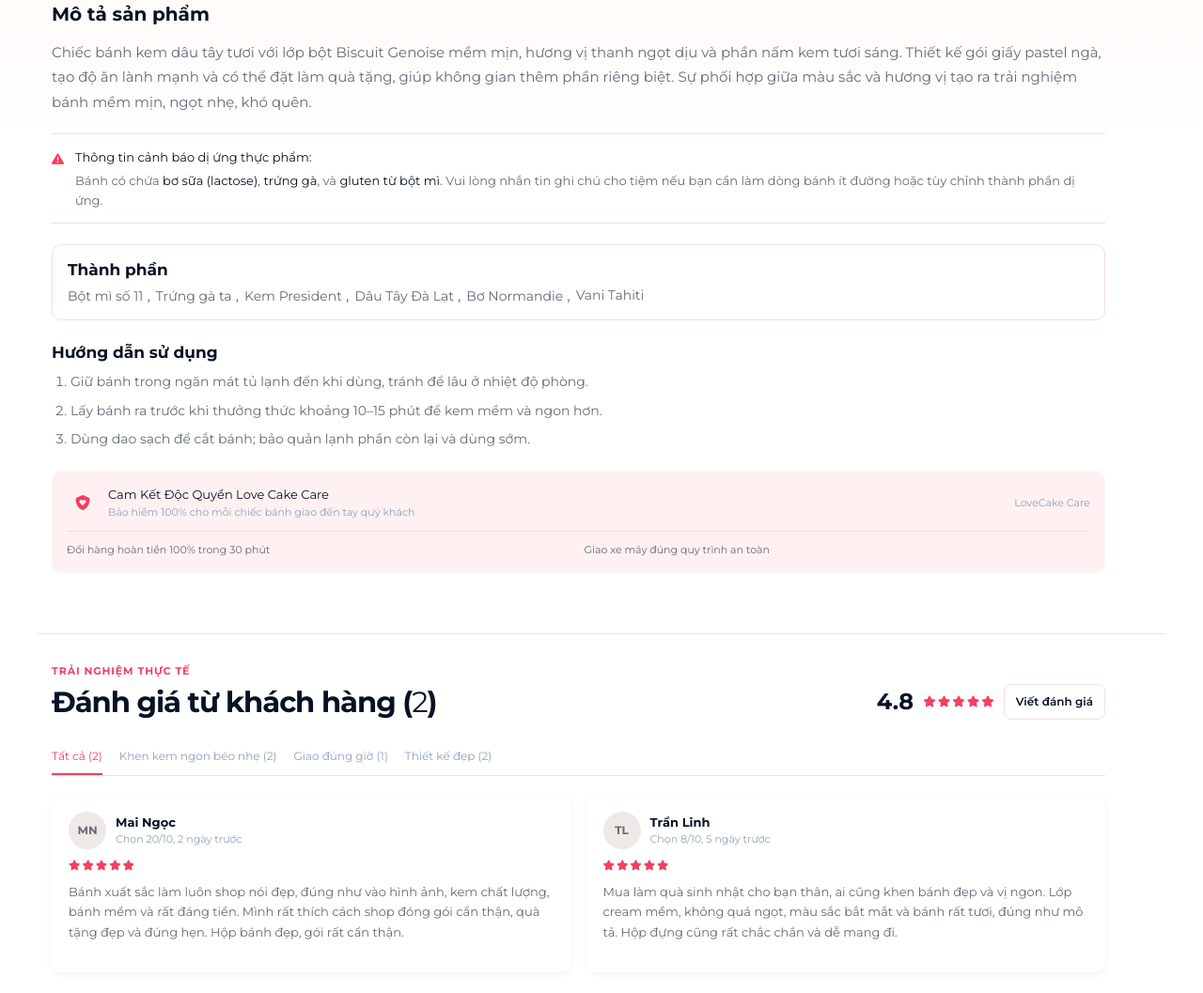
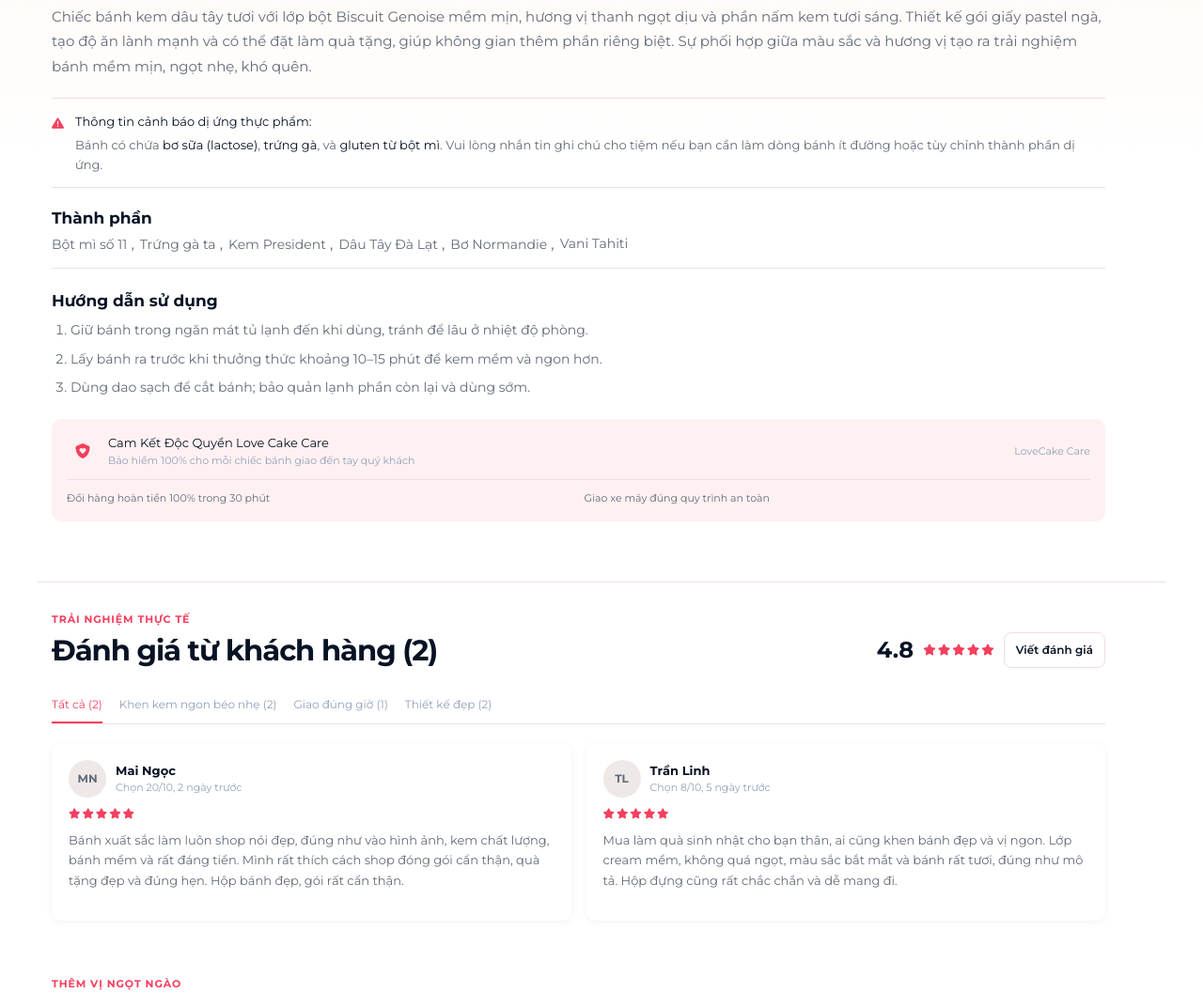
Before and after one commit to djdlakm/Love-Cake, a plain HTML site: page product-detail.html in a window 1280 px wide. Shown: the part 655-1712 px from the top of the page at 94% size. Drawn offline with Linux system fonts and the light colour scheme.

Commit message:
đã sửa thêm

```diff
--- a/css/product-detail.css
+++ b/css/product-detail.css
@@ -274,10 +274,8 @@ main.detail-page-shell {
 /* Keep ingredient details together in one simple list. */
 .ingredient-panel {
   margin-top: 22px;
-  padding: 16px;
-  border: 1px solid var(--line);
-  border-radius: var(--radius);
-  background: var(--surface);
+  padding-bottom: 16px;
+  border-bottom: 1px solid var(--line);
 }
 
 .ingredient-panel h2 {
@@ -550,6 +548,10 @@ main.detail-page-shell {
   line-height: 1.2;
 }
 
+#reviewSectionTotal {
+  font-weight: 700;
+}
+
 .review-summary-box {
   display: flex;
   align-items: center;
@@ -647,7 +649,7 @@ main.detail-page-shell {
   font-weight: 650;
 }
 
-.review-author strong {
+.review-author > div > strong {
   display: block;
   font-size: 13px;
   font-weight: 650;
--- a/product-detail.html
+++ b/product-detail.html
@@ -33,8 +33,6 @@
         </div>
 
         <div class="product-info-panel">
-          <div class="brand-line">Bánh Kem Handmade Thủ Công</div>
-
           <h1 class="product-title">Bánh Kem Bento Dâu Tây Tươi</h1>
 
           <div class="meta-rating">
@@ -186,7 +184,7 @@
               <div class="avatar avatar-pink">MN</div>
               <div>
                 <strong>Mai Ngọc</strong>
-                <div class="review-meta">Chọn 20/10, 2 ngày trước</div>
+                <div class="review-meta">Chọn 20/10, <strong>2</strong> ngày trước</div>
               </div>
             </div>
             <div class="review-stars">
```
